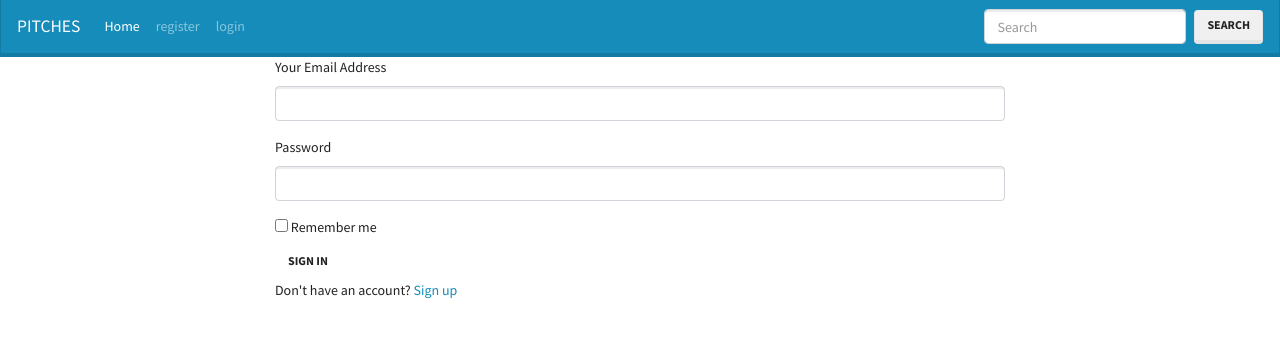
After one commit to leskeylevy/Pitches, a Flask app: page /auth/login in a window 1280 px wide. The commit adds this page. Shown: the top 338 px of the page. Run offline with Flask 2, Linux system fonts and the light colour scheme; parts of the project's set-up code (start-up, migrations or seed data) failed here and were passed over; some libraries are stand-ins or nearby versions.

Commit message:
got stuck and i have no idea why"

```diff
--- a/app/auth/__init__.py
+++ b/app/auth/__init__.py
@@ -1,4 +1,5 @@
 from flask import Blueprint
-auth = Blueprint(auth, __name__)
 
-from . import views,forms
+auth = Blueprint('auth', __name__)
+
+from . import views, forms
--- a/app/auth/views.py
+++ b/app/auth/views.py
@@ -0,0 +1,44 @@
+from flask import render_template, redirect, url_for, flash, request
+from . import auth
+from flask_login import login_user, logout_user, login_required
+from ..models import User
+from .forms import LoginForm, RegistrationForm
+from .. import db
+
+
+@auth.route('/login', methods=['GET', 'POST'])
+def login():
+    login_form = LoginForm()
+    if login_form.validate_on_submit():
+        user = User.query.filter_by(email=login_form.email.data).first()
+        if user is not None and user.verify_password(login_form.password.data):
+            login_user(user, login_form.remember.data)
+            return redirect(request.args.get('next') or url_for('main.index'))
+
+        flash('Invalid username or Password')
+
+    title = "Pitches login"
+    return render_template('auth/login.html', login_form=login_form, title=title)
+
+
+@auth.route('/register', methods=["GET", "POST"])
+def register():
+    form = RegistrationForm()
+    if form.validate_on_submit():
+        user = User(email=form.email.data, username=form.username.data, password=form.password.data)
+        db.session.add(user)
+        db.session.commit()
+
+        # mail_message("Welcome to Pitches", "email/welcome_user", user.email, user=user)
+
+        return redirect(url_for('auth.login'))
+    title = "New Account"
+    return render_template('auth/register.html', registration_form=form)
+
+
+@auth.route('/logout')
+@login_required
+def logout():
+    logout_user()
+    flash('You have been successfully logged out')
+    return redirect(url_for("main.index"))
--- a/app/templates/auth/login.html
+++ b/app/templates/auth/login.html
@@ -1,5 +1,5 @@
-{% extends 'base.hmtl' %}
-{% import 'bootstrap/wtf.hmtl' as wtf%}
+{% extends 'base.html' %}
+{% import 'bootstrap/wtf.html' as wtf %}
 
 {% block content%}
 <div class="container">
--- a/app/templates/auth/register.html
+++ b/app/templates/auth/register.html
@@ -1,4 +1,4 @@
-{%extends 'base.html'%}
+{% extends 'base.html' %}
 {% import 'bootstrap/wtf.html' as wtf%}
 
 {%block content%}
--- a/app/templates/base.html
+++ b/app/templates/base.html
@@ -1,5 +1,9 @@
-{% extends 'boootstrap/base.html'%}
+{% extends 'bootstrap/base.html' %}
 
-{%block styles%}
-<link rel="stylesheet" href="">
+{% block styles %}
+<link rel="stylesheet" href="https://stackpath.bootstrapcdn.com/bootswatch/4.1.3/lumen/bootstrap.min.css">
 {% endblock %}
+
+{% block navbar %}
+    {% include 'navbar.html' %}
+{% endblock %}
--- /dev/null
+++ b/app/templates/navbar.html
@@ -0,0 +1,24 @@
+<nav class="navbar navbar-expand-lg navbar-dark bg-primary">
+  <a class="navbar-brand" href="#">PITCHES</a>
+  <button class="navbar-toggler" type="button" data-toggle="collapse" data-target="#navbarColor01" aria-controls="navbarColor01" aria-expanded="false" aria-label="Toggle navigation">
+    <span class="navbar-toggler-icon"></span>
+  </button>
+
+  <div class="collapse navbar-collapse" id="navbarColor01">
+    <ul class="navbar-nav mr-auto">
+      <li class="nav-item active">
+        <a class="nav-link" href="#">Home <span class="sr-only">(current)</span></a>
+      </li>
+      <li class="nav-item">
+        <a class="nav-link" href="/register">register</a>
+      </li>
+      <li class="nav-item">
+        <a class="nav-link" href="/login">login</a>
+      </li>
+    </ul>
+    <form class="form-inline my-2 my-lg-0">
+      <input class="form-control mr-sm-2" type="text" placeholder="Search">
+      <button class="btn btn-secondary my-2 my-sm-0" type="submit">Search</button>
+    </form>
+  </div>
+</nav>
```
Also changed, not shown: app/__init__.py (+9 -0 lines), app/main/views.py (+5 -2 lines), app/models.py (+37 -0 lines), app/templates/index.html (+7 -0 lines), manage.py (+10 -3 lines), requirements.txt (added).
